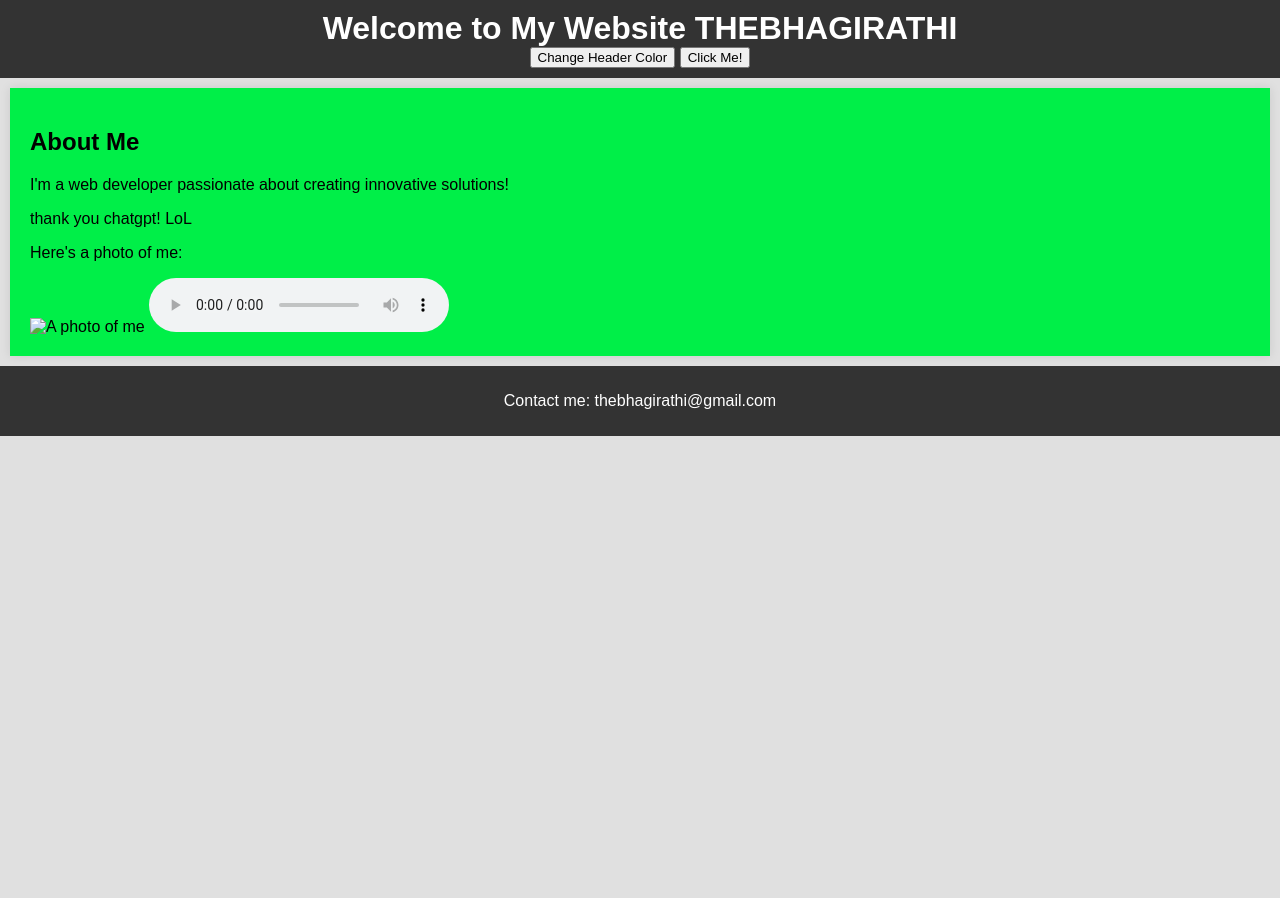
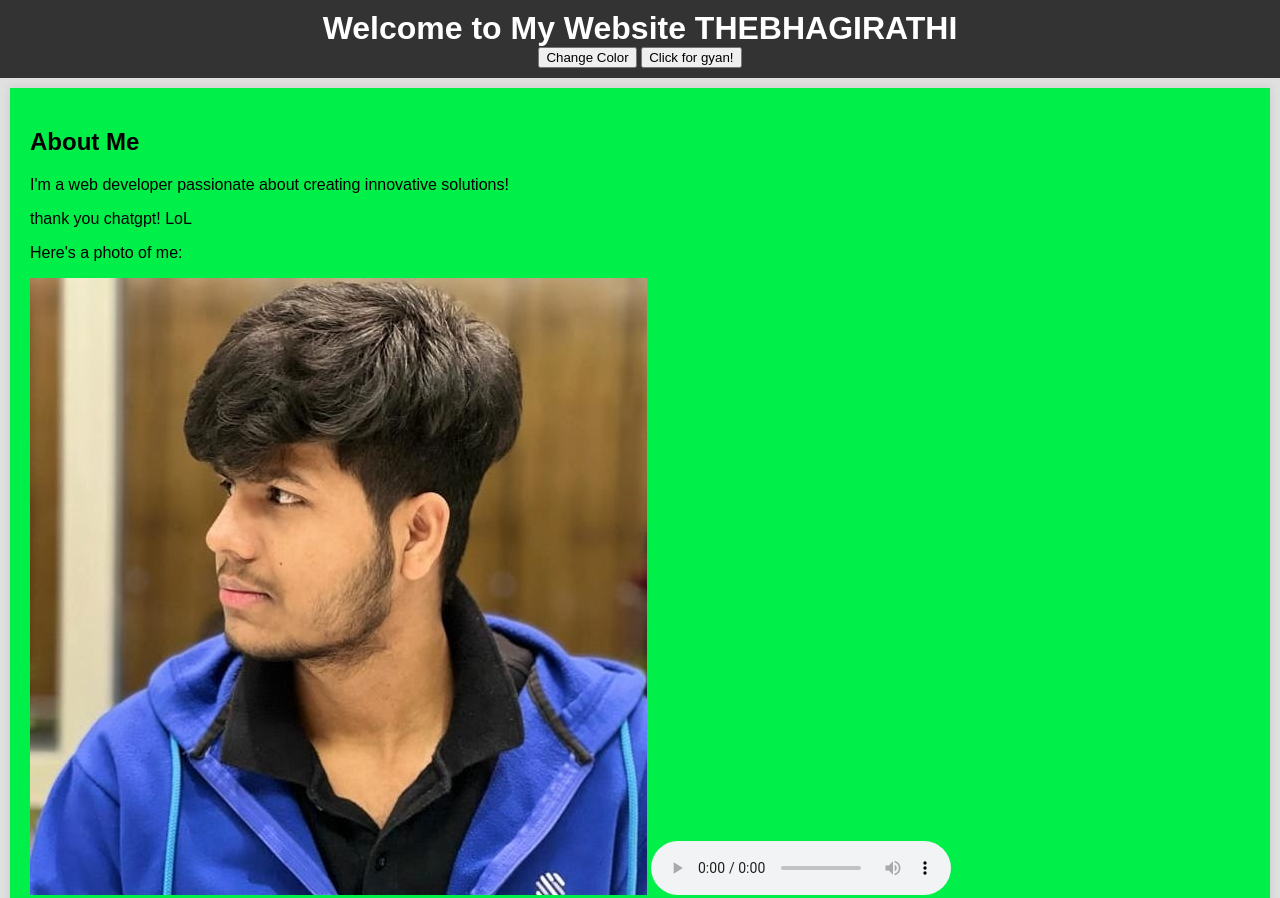
Before and after one commit to thebhagirathi/home, a plain HTML site: page index.html in a window 1280 px wide. Shown: the top 898 px of the page. Before the commit the page ends 800 px from the top, so only its background shows below. Drawn offline with Linux system fonts and the light colour scheme.

Commit message:
Update index.html

```diff
--- a/index.html
+++ b/index.html
@@ -10,8 +10,8 @@
 <body>
     <header>
         <h1>Welcome to My Website THEBHAGIRATHI</h1>
-        <button>Change Header Color</button>
-        <button id="myButton">Click Me!</button>
+        <button>Change Color</button>
+        <button id="myButton">Click for gyan!</button>
     </header>
     <section id="about">
         <h2>About Me</h2>
@@ -20,10 +20,10 @@
 
         <p>Here's a photo of me:</p>
         <!-- Adding the image from the images folder -->
-        <img src="images/selfpic.jpg" alt="A photo of me" class="profile-image">
+        <img src="selfpic.jpg" alt="A photo of me" class="profile-image">
 
         <audio controls autoplay>
-            <source src="audio/muc.mp3" type="audio/mpeg">
+            <source src="muc.mp3" type="audio/mpeg">
             Your browser does not support the audio element.
         </audio>
     </section>
```
